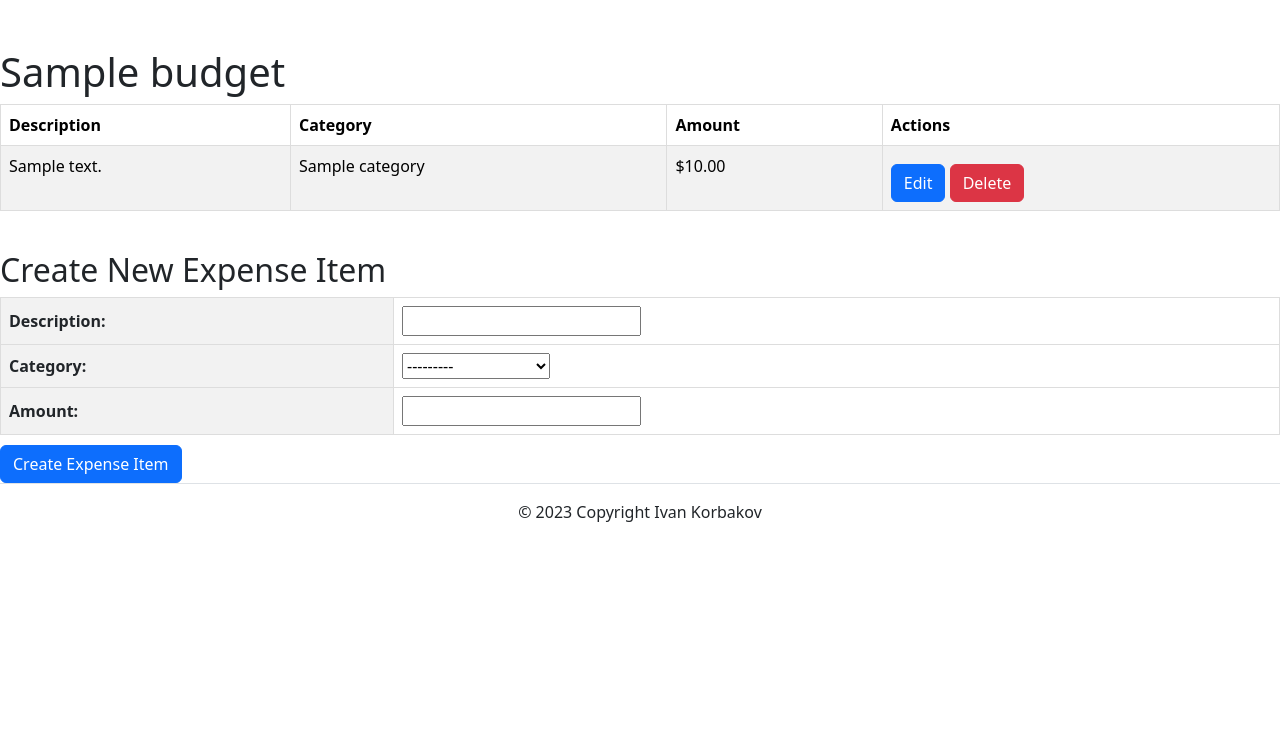
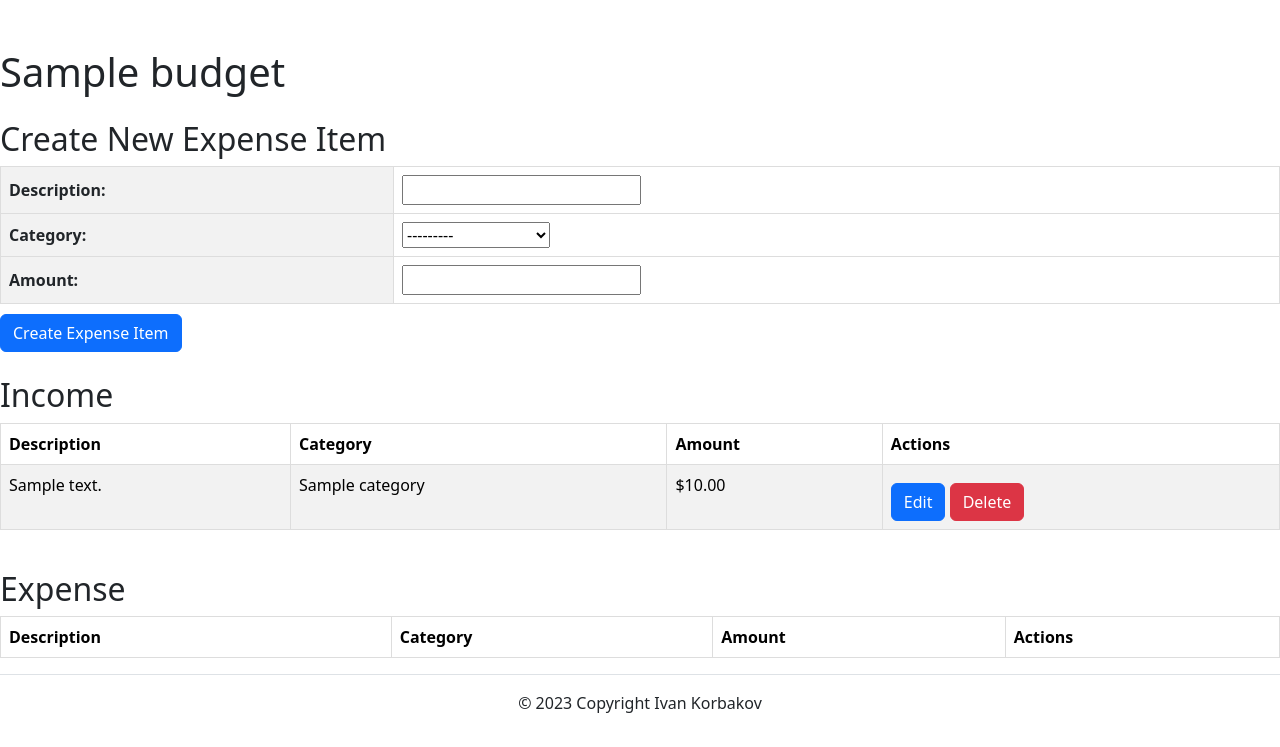
Before and after one commit to nir0k/family-budget, a Django app: page /budgets/1/ in a window 1280 px wide. Shown: the part 96-843 px from the top of the page. Before the commit the page ends 618 px from the top, so only its background shows below. Run offline with Django 3.2, Linux system fonts and the light colour scheme; tables that the repository leaves empty hold one stand-in row (values such as "Sample post"); lists and menus that the app fills with data are empty; some libraries are stand-ins or nearby versions.

Commit message:
Add budget

```diff
--- a/family_budget/budget/urls.py
+++ b/family_budget/budget/urls.py
@@ -3,7 +3,8 @@ from budget.views import (
     budget_list,
     budget_detail,
     edit_budget,
-    edit_expense_item
+    edit_expense_item,
+    copy_budget
 )
 
 
@@ -14,4 +15,5 @@ urlpatterns = [
     path('edit/item/<int:item_id>/',
          edit_expense_item,
          name='edit_expense_item'),
+    path('copy/<int:budget_id>/', copy_budget, name='copy_budget'),
 ]
--- a/family_budget/budget/views.py
+++ b/family_budget/budget/views.py
@@ -1,5 +1,6 @@
 from django.shortcuts import render, get_object_or_404, redirect
 from .models import Budget, ExpenseItem
+from transactions.models import Category
 from .forms import BudgetForm, ExpenseItemForm
 
 
@@ -8,17 +9,43 @@ def budget_list(request):
 
     if request.method == 'POST':
         form = BudgetForm(request.POST)
-        if form.is_valid():
-            form.save()
-            return redirect('budget_list')
+        if 'delete' in request.POST:
+            item_id = int(request.POST['delete'])
+            item_to_delete = get_object_or_404(Budget, pk=item_id)
+            item_to_delete.delete()
+        else:
+            if form.is_valid():
+                new_budget = form.save()
 
+                expense_categories = Category.objects.filter(type__type='-')
+                for category in expense_categories:
+                    ExpenseItem.objects.create(
+                        description=f"Expense for {category.title}",
+                        category=category,
+                        budget=new_budget,
+                        amount=0.0
+                    )
+
+                income_categories = Category.objects.filter(type__type='+')
+                for category in income_categories:
+                    ExpenseItem.objects.create(
+                        description=f"Income for {category.title}",
+                        category=category,
+                        budget=new_budget,
+                        amount=0.0
+                    )
+
+        return redirect('budget_list')
     else:
         form = BudgetForm()
 
     return render(
         request,
         'budget/budget_list.html',
-        {'budgets': budgets, 'form': form}
+        {
+            'budgets': budgets,
+            'form': form
+        }
     )
 
 
@@ -89,3 +116,49 @@ def edit_expense_item(request, item_id):
         'budget/edit_expense_item.html',
         {'form': form, 'item': item}
     )
+
+
+def delete_budget(request, budget_id):
+    budget = get_object_or_404(Budget, pk=budget_id)
+
+    if request.method == 'POST':
+        budget.delete()
+        return redirect('budget_list')
+
+    return render(
+        request,
+        'budget/delete_budget.html',
+        {'budget': budget}
+    )
+
+
+def copy_budget(request, budget_id):
+    original_budget = get_object_or_404(Budget, pk=budget_id)
+
+    if request.method == 'POST':
+        # Create a new budget based on the original budget
+        form = BudgetForm(request.POST, instance=original_budget)
+        if form.is_valid():
+            new_budget = form.save(commit=False)
+            new_budget.pk = None  # Create a new budget instance
+            new_budget.title = f"Copy of {original_budget.title}"
+            new_budget.save()
+
+            # Create copies of expense items
+            original_items = original_budget.expenseitem_set.all()
+            for original_item in original_items:
+                new_item = original_item
+                new_item.pk = None  # Create a new item instance
+                new_item.budget = new_budget
+                new_item.save()
+
+            return redirect('budget_list')
+
+    else:
+        form = BudgetForm(instance=original_budget)
+
+    return render(
+        request,
+        'budget/copy_budget.html',
+        {'form': form, 'original_budget': original_budget}
+    )
--- a/family_budget/templates/budget/budget_detail.html
+++ b/family_budget/templates/budget/budget_detail.html
@@ -3,6 +3,16 @@
 {% block content %}
     <h1 class="mt-5">{{ budget.title }}</h1>
 
+    <h2 class="mt-4">Create New Expense Item</h2>
+    <form method="post">
+        {% csrf_token %}
+        <table>
+        {{ expense_item_form.as_table }}
+        </table>
+        <button class="btn btn-primary" type="submit">Create Expense Item</button>
+    </form>
+
+    <h2 class="mt-4">Income</h2>
     <div class="table-responsive">
         <table class="table table-striped">
             <thead>
@@ -15,6 +25,7 @@
             </thead>
             <tbody>
                 {% for item in expense_items %}
+                    {% if item.category.type.type == '+' %}
                         <tr>
                             <td>{{ item.description }}</td>
                             <td>{{ item.category.title }}</td>
@@ -28,6 +39,44 @@
                                 </form>
                             </td>
                         </tr>
+                    {% endif %}
+                {% empty %}
+                    <tr>
+                        <td colspan="4">No income items for this budget.</td>
+                    </tr>
+                {% endfor %}
+            </tbody>
+        </table>
+    </div>
+
+    <h2 class="mt-4">Expense</h2>
+    <div class="table-responsive">
+        <table class="table table-striped">
+            <thead>
+                <tr>
+                    <th>Description</th>
+                    <th>Category</th>
+                    <th>Amount</th>
+                    <th>Actions</th>
+                </tr>
+            </thead>
+            <tbody>
+                {% for item in expense_items %}
+                    {% if item.category.type.type == '-' %}
+                        <tr>
+                            <td>{{ item.description }}</td>
+                            <td>{{ item.category.title }}</td>
+                            <td>${{ item.amount }}</td>
+                            <td>
+                                <form method="post" action="{% url 'budget_detail' budget.id %}">
+                                    {% csrf_token %}
+                                    <a class="btn btn-primary ml-2" href="{% url 'edit_expense_item' item.id %}">Edit</a>
+                                    <input type="hidden" name="delete" value="{{ item.id }}">
+                                    <button class="btn btn-danger" type="submit">Delete</button>
+                                </form>
+                            </td>
+                        </tr>
+                    {% endif %}
                 {% empty %}
                     <tr>
                         <td colspan="4">No expense items for this budget.</td>
@@ -36,13 +85,4 @@
             </tbody>
         </table>
     </div>
-
-    <h2 class="mt-4">Create New Expense Item</h2>
-    <form method="post">
-        {% csrf_token %}
-        <table>
-        {{ expense_item_form.as_table }}
-        </table>
-        <button class="btn btn-primary" type="submit">Create Expense Item</button>
-    </form>
 {% endblock %}
```
Also changed, not shown: family_budget/templates/budget/budget_list.html (+10 -2 lines), family_budget/templates/budget/copy_budget.html (added, +13 -0 lines). Lines whose indentation alone changed are shown as unchanged.
